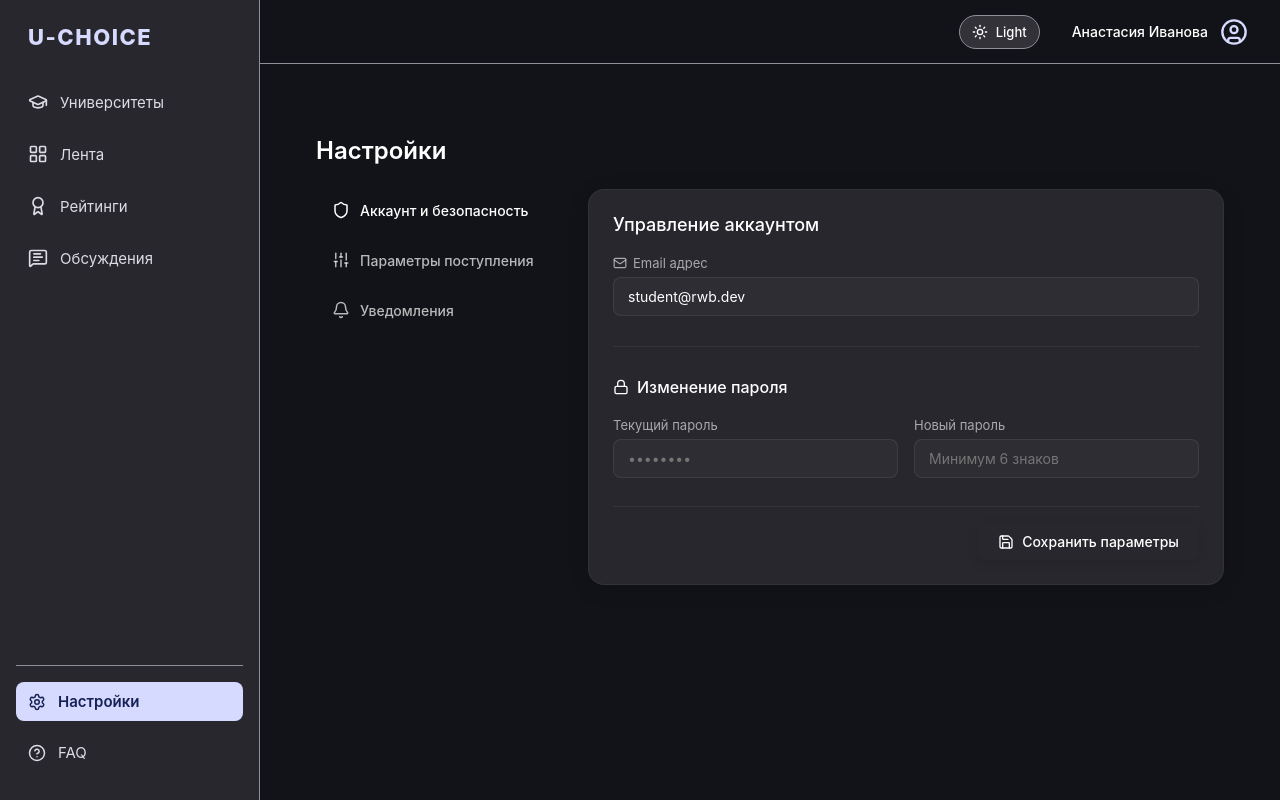
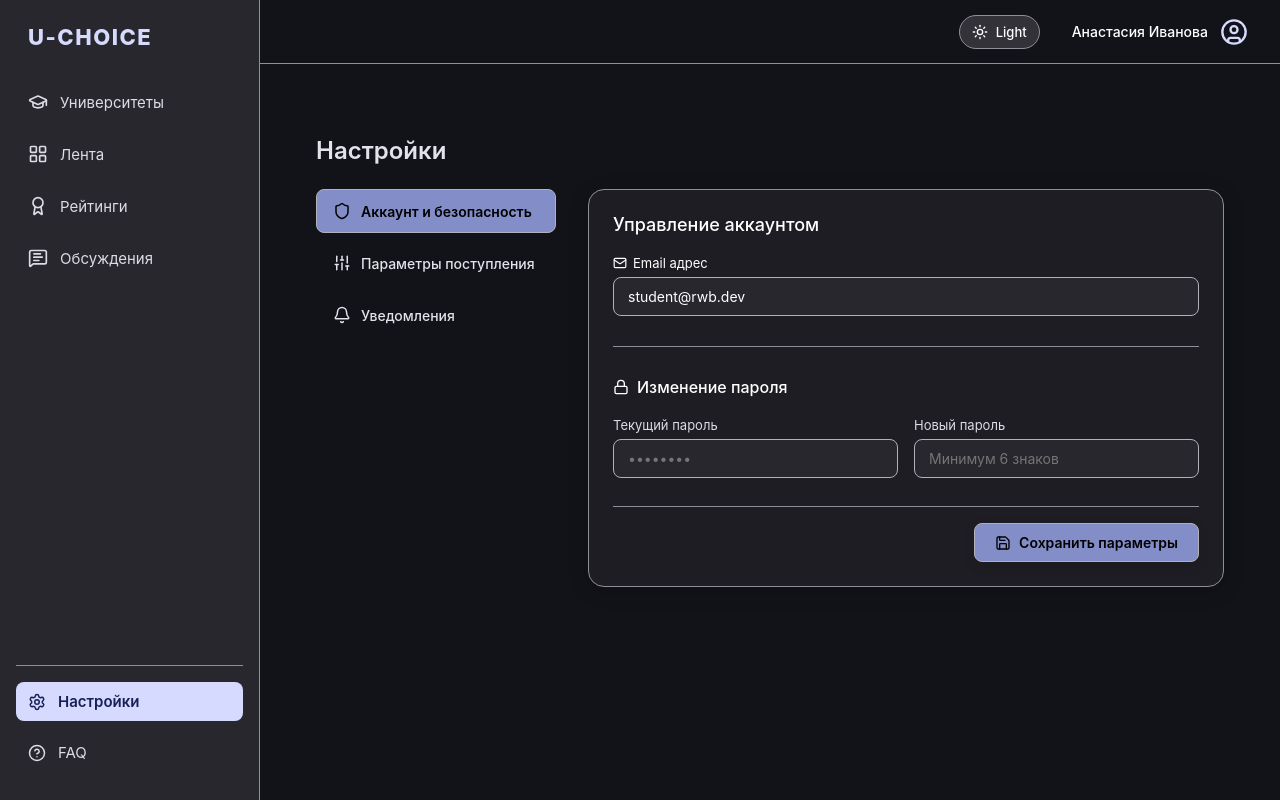
Before and after one commit to Katya01234/MyChoice, a React (Vite) app: page /settings in a window 1280 px wide. Built offline with nearby package versions, Linux system fonts and the light colour scheme; sample sign-in values are in the browser's storage.

Commit message:
update settings and FAQ

```diff
--- a/src/pages/SettingsPage.tsx
+++ b/src/pages/SettingsPage.tsx
@@ -47,31 +47,31 @@ export const SettingsPage = () => {
     alert('Параметры успешно обновлены!');
   };
 
-  // Стили интерактивных элементов
+  // Стили интерактивных элементов с поддержкой Material 3 High Contrast
   const tabStyle = (isActive: boolean) => ({
     display: 'flex',
     alignItems: 'center',
     gap: '10px',
     width: '100%',
     padding: '12px 16px',
-    background: isActive ? 'var(--accent-color)' : 'transparent',
-    color: isActive ? '#fff' : 'rgba(255, 255, 255, 0.7)',
-    border: 'none',
+    background: isActive ? 'var(--md-sys-color-primary-container)' : 'transparent',
+    color: isActive ? 'var(--md-sys-color-on-primary-container)' : 'var(--md-sys-color-on-background)',
+    border: isActive ? '1px solid var(--md-sys-color-outline)' : '1px solid transparent',
     borderRadius: '8px',
     cursor: 'pointer',
     textAlign: 'left' as const,
-    fontWeight: 500,
+    fontWeight: isActive ? 600 : 500,
     fontSize: '14px',
-    transition: 'all 0.25s ease-in-out',
+    transition: 'all 0.2s ease-in-out',
   });
 
   const inputStyle = {
     width: '100%',
     padding: '10px 14px',
-    background: 'rgba(255, 255, 255, 0.03)',
-    border: '1px solid rgba(255, 255, 255, 0.08)',
+    background: 'var(--md-sys-color-surface-container)',
+    border: '1px solid var(--md-sys-color-outline)',
     borderRadius: '8px',
-    color: '#fff',
+    color: 'var(--md-sys-color-on-surface)',
     fontSize: '14px',
     marginTop: '6px',
     outline: 'none',
@@ -81,19 +81,19 @@ export const SettingsPage = () => {
   const selectBtnStyle = (isActive: boolean) => ({
     flex: 1,
     padding: '10px',
-    background: isActive ? 'var(--accent-color)' : 'rgba(255, 255, 255, 0.03)',
-    color: isActive ? '#fff' : 'rgba(255, 255, 255, 0.6)',
-    border: '1px solid rgba(255, 255, 255, 0.08)',
+    background: isActive ? 'var(--md-sys-color-primary-container)' : 'var(--md-sys-color-surface-container)',
+    color: isActive ? 'var(--md-sys-color-on-primary-container)' : 'var(--md-sys-color-on-surface-variant)',
+    border: '1px solid var(--md-sys-color-outline)',
     borderRadius: '8px',
     cursor: 'pointer',
-    fontWeight: 500,
+    fontWeight: 600,
     fontSize: '14px',
     transition: 'all 0.2s ease',
   });
 
   return (
-    <div className="page-content" style={{ padding: '24px', maxWidth: '1000px', margin: '0 auto' }}>
-      <h1 style={{ fontSize: '24px', fontWeight: 600, marginBottom: '24px' }}>Настройки</h1>
+    <div className="page-content" style={{ padding: '24px', maxWidth: '1000px', margin: '0 auto', color: 'var(--md-sys-color-on-background)' }}>
+      <h1 style={{ fontSize: '24px', fontWeight: 600, marginBottom: '24px', color: 'var(--md-sys-color-on-background)' }}>Настройки</h1>
 
       <div style={{ display: 'grid', gridTemplateColumns: '240px 1fr', gap: '32px' }}>
 
@@ -115,36 +115,36 @@ export const SettingsPage = () => {
 
         {/* Правая панель контента */}
         <div style={{
-          background: 'var(--bg-sidebar)',
+          background: 'var(--md-sys-color-surface-container-low)',
           borderRadius: '16px',
           padding: '24px',
-          border: '1px solid rgba(255, 255, 255, 0.05)',
-          boxShadow: '0 4px 20px rgba(0,0,0,0.15)'
+          border: '1px solid var(--md-sys-color-outline-variant)',
+          boxShadow: '0 4px 20px rgba(0,0,0,0.2)'
         }}>
           <form onSubmit={handleSave}>
 
             {/* ВКЛАДКА 1: Аккаунт и безопасность */}
             {activeTab === 'account' && (
               <div style={{ display: 'flex', flexDirection: 'column', gap: '20px' }}>
-                <h3 style={{ margin: 0, fontSize: '18px', fontWeight: 500 }}>Управление аккаунтом</h3>
+                <h3 style={{ margin: 0, fontSize: '18px', fontWeight: 500, color: 'var(--md-sys-color-on-surface)' }}>Управление аккаунтом</h3>
 
-                <label style={{ fontSize: '13px', color: 'rgba(255, 255, 255, 0.6)' }}>
-                  <div style={{ display: 'flex', alignItems: 'center', gap: '6px' }}><Mail size={14} /> Email адрес</div>
+                <label style={{ fontSize: '13px', color: 'var(--md-sys-color-on-surface-variant)' }}>
+                  <div style={{ display: 'flex', alignItems: 'center', gap: '6px', color: 'var(--md-sys-color-on-surface)' }}><Mail size={14} /> Email адрес</div>
                   <input type="email" value={email} onChange={e => setEmail(e.target.value)} style={inputStyle} />
                 </label>
 
-                <div style={{ height: '1px', background: 'rgba(255,255,255,0.06)', margin: '10px 0' }} />
+                <div style={{ height: '1px', background: 'var(--md-sys-color-outline-variant)', margin: '10px 0' }} />
 
-                <h3 style={{ margin: 0, fontSize: '16px', fontWeight: 500, display: 'flex', alignItems: 'center', gap: '8px' }}>
+                <h3 style={{ margin: 0, fontSize: '16px', fontWeight: 500, display: 'flex', alignItems: 'center', gap: '8px', color: 'var(--md-sys-color-on-surface)' }}>
                   <Lock size={16} /> Изменение пароля
                 </h3>
 
                 <div style={{ display: 'grid', gridTemplateColumns: '1fr 1fr', gap: '16px' }}>
-                  <label style={{ fontSize: '13px', color: 'rgba(255, 255, 255, 0.6)' }}>
+                  <label style={{ fontSize: '13px', color: 'var(--md-sys-color-on-surface-variant)' }}>
                     Текущий пароль
                     <input type="password" value={oldPassword} onChange={e => setOldPassword(e.target.value)} style={inputStyle} placeholder="••••••••" />
                   </label>
-                  <label style={{ fontSize: '13px', color: 'rgba(255, 255, 255, 0.6)' }}>
+                  <label style={{ fontSize: '13px', color: 'var(--md-sys-color-on-surface-variant)' }}>
                     Новый пароль
                     <input type="password" value={newPassword} onChange={e => setNewPassword(e.target.value)} style={inputStyle} placeholder="Минимум 6 знаков" />
                   </label>
@@ -155,28 +155,28 @@ export const SettingsPage = () => {
             {/* ВКЛАДКА 2: Параметры поступления */}
             {activeTab === 'preferences' && (
               <div style={{ display: 'flex', flexDirection: 'column', gap: '20px' }}>
-                <h3 style={{ margin: 0, fontSize: '18px', fontWeight: 500 }}>Критерии подбора вузов</h3>
+                <h3 style={{ margin: 0, fontSize: '18px', fontWeight: 500, color: 'var(--md-sys-color-on-surface)' }}>Критерии подбора вузов</h3>
 
                 <div style={{ display: 'grid', gridTemplateColumns: '1fr 1fr', gap: '24px' }}>
                   <div>
-                    <span style={{ fontSize: '13px', color: 'rgba(255, 255, 255, 0.6)' }}>Форма обучения</span>
+                    <span style={{ fontSize: '13px', color: 'var(--md-sys-color-on-surface-variant)' }}>Форма обучения</span>
                     <div style={{ display: 'flex', gap: '10px', marginTop: '6px' }}>
                       <button type="button" style={selectBtnStyle(learningForm === 'budget')} onClick={() => setLearningForm('budget')}>Бюджет</button>
                       <button type="button" style={selectBtnStyle(learningForm === 'commercial')} onClick={() => setLearningForm('commercial')}>Платное</button>
                     </div>
                   </div>
 
-                  <label style={{ fontSize: '13px', color: 'rgba(255, 255, 255, 0.6)' }}>
+                  <label style={{ fontSize: '13px', color: 'var(--md-sys-color-on-surface-variant)' }}>
                     Сумма баллов ЕГЭ (с ИД)
                     <input type="number" value={egeSum} onChange={e => setEgeSum(Number(e.target.value))} style={inputStyle} min={100} max={310} />
                   </label>
                 </div>
 
-                <div style={{ height: '1px', background: 'rgba(255,255,255,0.06)', margin: '10px 0' }} />
+                <div style={{ height: '1px', background: 'var(--md-sys-color-outline-variant)', margin: '10px 0' }} />
 
                 <div>
-                  <h4 style={{ margin: '0 0 6px 0', fontSize: '14px', fontWeight: 500 }}>Интересующие направления ИТ</h4>
-                  <p style={{ margin: '0 0 12px 0', fontSize: '12px', color: 'rgba(255, 255, 255, 0.5)' }}>Отметьте коды ОКСО, чтобы фильтровать списки программ на страницах университетов.</p>
+                  <h4 style={{ margin: '0 0 6px 0', fontSize: '14px', fontWeight: 500, color: 'var(--md-sys-color-on-surface)' }}>Интересующие направления ИТ</h4>
+                  <p style={{ margin: '0 0 12px 0', fontSize: '12px', color: 'var(--md-sys-color-on-surface-variant)' }}>Отметьте коды ОКСО, чтобы фильтровать списки программ на страницах университетов.</p>
 
                   <div style={{ display: 'flex', flexWrap: 'wrap', gap: '10px' }}>
                     {availableDirections.map(dir => {
@@ -189,14 +189,14 @@ export const SettingsPage = () => {
                             padding: '8px 14px',
                             borderRadius: '20px',
                             fontSize: '13px',
-                            fontWeight: 500,
+                            fontWeight: 600,
                             cursor: 'pointer',
                             display: 'flex',
                             alignItems: 'center',
                             gap: '6px',
-                            border: isSelected ? '1px solid var(--accent-color)' : '1px solid rgba(255, 255, 255, 0.1)',
-                            background: isSelected ? 'rgba(var(--accent-color-rgb), 0.15)' : 'rgba(255, 255, 255, 0.02)',
-                            color: isSelected ? 'var(--accent-color)' : 'rgba(255, 255, 255, 0.7)',
+                            border: '1px solid var(--md-sys-color-outline)',
+                            background: isSelected ? 'var(--md-sys-color-primary-container)' : 'var(--md-sys-color-surface-container)',
+                            color: isSelected ? 'var(--md-sys-color-on-primary-container)' : 'var(--md-sys-color-on-surface-variant)',
                             transition: 'all 0.2s ease-in-out'
                           }}
                         >
@@ -213,48 +213,50 @@ export const SettingsPage = () => {
             {/* ВКЛАДКА 3: Уведомления */}
             {activeTab === 'notifications' && (
               <div style={{ display: 'flex', flexDirection: 'column', gap: '14px' }}>
-                <h3 style={{ margin: '0 0 8px 0', fontSize: '18px', fontWeight: 500 }}>Уведомления на платформе</h3>
+                <h3 style={{ margin: '0 0 8px 0', fontSize: '18px', fontWeight: 500, color: 'var(--md-sys-color-on-surface)' }}>Уведомления на платформе</h3>
 
+                {/* Тоггл 1 */}
                 <div style={{
                   display: 'flex',
                   alignItems: 'center',
                   justifyContent: 'space-between',
                   padding: '14px',
-                  background: 'rgba(255, 255, 255, 0.02)',
+                  background: 'var(--md-sys-color-surface-container)',
                   borderRadius: '8px',
-                  border: '1px solid rgba(255, 255, 255, 0.04)'
+                  border: '1px solid var(--md-sys-color-outline-variant)'
                 }}>
                   <div>
-                    <div style={{ fontSize: '14px', fontWeight: 500 }}>Новые публикации в Ленте</div>
-                    <div style={{ fontSize: '12px', color: 'rgba(255, 255, 255, 0.5)', marginTop: '2px' }}>Уведомлять о важных анонсах приемной кампании</div>
+                    <div style={{ fontSize: '14px', fontWeight: 500, color: 'var(--md-sys-color-on-surface)' }}>Новые публикации в Ленте</div>
+                    <div style={{ fontSize: '12px', color: 'var(--md-sys-color-on-surface-variant)', marginTop: '2px' }}>Уведомлять о важных анонсах приемной кампании</div>
                   </div>
-                  <button type="button" style={{ width: '40px', height: '22px', background: notifyNews ? 'var(--accent-color)' : 'rgba(255, 255, 255, 0.15)', borderRadius: '11px', position: 'relative', cursor: 'pointer', border: 'none', padding: 0, transition: 'all 0.25s' }} onClick={() => setNotifyNews(!notifyNews)}>
-                    <div style={{ width: '16px', height: '16px', background: '#fff', borderRadius: '50%', position: 'absolute', top: '3px', left: notifyNews ? '21px' : '3px', transition: 'all 0.25s' }} />
+                  <button type="button" style={{ width: '40px', height: '22px', background: notifyNews ? 'var(--md-sys-color-primary-container)' : 'var(--md-sys-color-surface-bright)', borderRadius: '11px', position: 'relative', cursor: 'pointer', border: '1px solid var(--md-sys-color-outline)', padding: 0, transition: 'all 0.25s' }} onClick={() => setNotifyNews(!notifyNews)}>
+                    <div style={{ width: '16px', height: '16px', background: notifyNews ? 'var(--md-sys-color-on-primary-container)' : 'var(--md-sys-color-outline-variant)', borderRadius: '50%', position: 'absolute', top: '2px', left: notifyNews ? '21px' : '3px', transition: 'all 0.25s' }} />
                   </button>
                 </div>
 
+                {/* Тоггл 2 */}
                 <div style={{
                   display: 'flex',
                   alignItems: 'center',
                   justifyContent: 'space-between',
                   padding: '14px',
-                  background: 'rgba(255, 255, 255, 0.02)',
+                  background: 'var(--md-sys-color-surface-container)',
                   borderRadius: '8px',
-                  border: '1px solid rgba(255, 255, 255, 0.04)'
+                  border: '1px solid var(--md-sys-color-outline-variant)'
                 }}>
                   <div>
-                    <div style={{ fontSize: '14px', fontWeight: 500 }}>Ответы в Обсуждениях</div>
-                    <div style={{ fontSize: '12px', color: 'rgba(255, 255, 255, 0.5)', marginTop: '2px' }}>Когда кто-то отвечает на ваш вопрос или запускает новый тред</div>
+                    <div style={{ fontSize: '14px', fontWeight: 500, color: 'var(--md-sys-color-on-surface)' }}>Ответы в Обсуждениях</div>
+                    <div style={{ fontSize: '12px', color: 'var(--md-sys-color-on-surface-variant)', marginTop: '2px' }}>Когда кто-то отвечает на ваш вопрос или запускает новый тред</div>
                   </div>
-                  <button type="button" style={{ width: '40px', height: '22px', background: notifyChat ? 'var(--accent-color)' : 'rgba(255, 255, 255, 0.15)', borderRadius: '11px', position: 'relative', cursor: 'pointer', border: 'none', padding: 0, transition: 'all 0.25s' }} onClick={() => setNotifyChat(!notifyChat)}>
-                    <div style={{ width: '16px', height: '16px', background: '#fff', borderRadius: '50%', position: 'absolute', top: '3px', left: notifyChat ? '21px' : '3px', transition: 'all 0.25s' }} />
+                  <button type="button" style={{ width: '40px', height: '22px', background: notifyChat ? 'var(--md-sys-color-primary-container)' : 'var(--md-sys-color-surface-bright)', borderRadius: '11px', position: 'relative', cursor: 'pointer', border: '1px solid var(--md-sys-color-outline)', padding: 0, transition: 'all 0.25s' }} onClick={() => setNotifyChat(!notifyChat)}>
+                    <div style={{ width: '16px', height: '16px', background: notifyChat ? 'var(--md-sys-color-on-primary-container)' : 'var(--md-sys-color-outline-variant)', borderRadius: '50%', position: 'absolute', top: '2px', left: notifyChat ? '21px' : '3px', transition: 'all 0.25s' }} />
                   </button>
                 </div>
               </div>
             )}
 
             {/* Общая кнопка Сохранить */}
-            <div style={{ display: 'flex', justifyContent: 'flex-end', marginTop: '28px', paddingTop: '16px', borderTop: '1px solid rgba(255,255,255,0.06)' }}>
+            <div style={{ display: 'flex', justifyContent: 'flex-end', marginTop: '28px', paddingTop: '16px', borderTop: '1px solid var(--md-sys-color-outline-variant)' }}>
               <button
                 type="submit"
                 style={{
@@ -262,12 +264,12 @@ export const SettingsPage = () => {
                   alignItems: 'center',
                   gap: '8px',
                   padding: '10px 20px',
-                  background: 'var(--accent-color)',
-                  color: '#fff',
-                  border: 'none',
+                  background: 'var(--md-sys-color-primary-container)',
+                  color: 'var(--md-sys-color-on-primary-container)',
+                  border: '1px solid var(--md-sys-color-outline)',
                   borderRadius: '8px',
                   cursor: 'pointer',
-                  fontWeight: 500,
+                  fontWeight: 600,
                   fontSize: '14px',
                   boxShadow: '0 4px 12px rgba(0,0,0,0.1)'
                 }}
```
Also changed, not shown: src/pages/FaqPage.tsx (+16 -13 lines).
